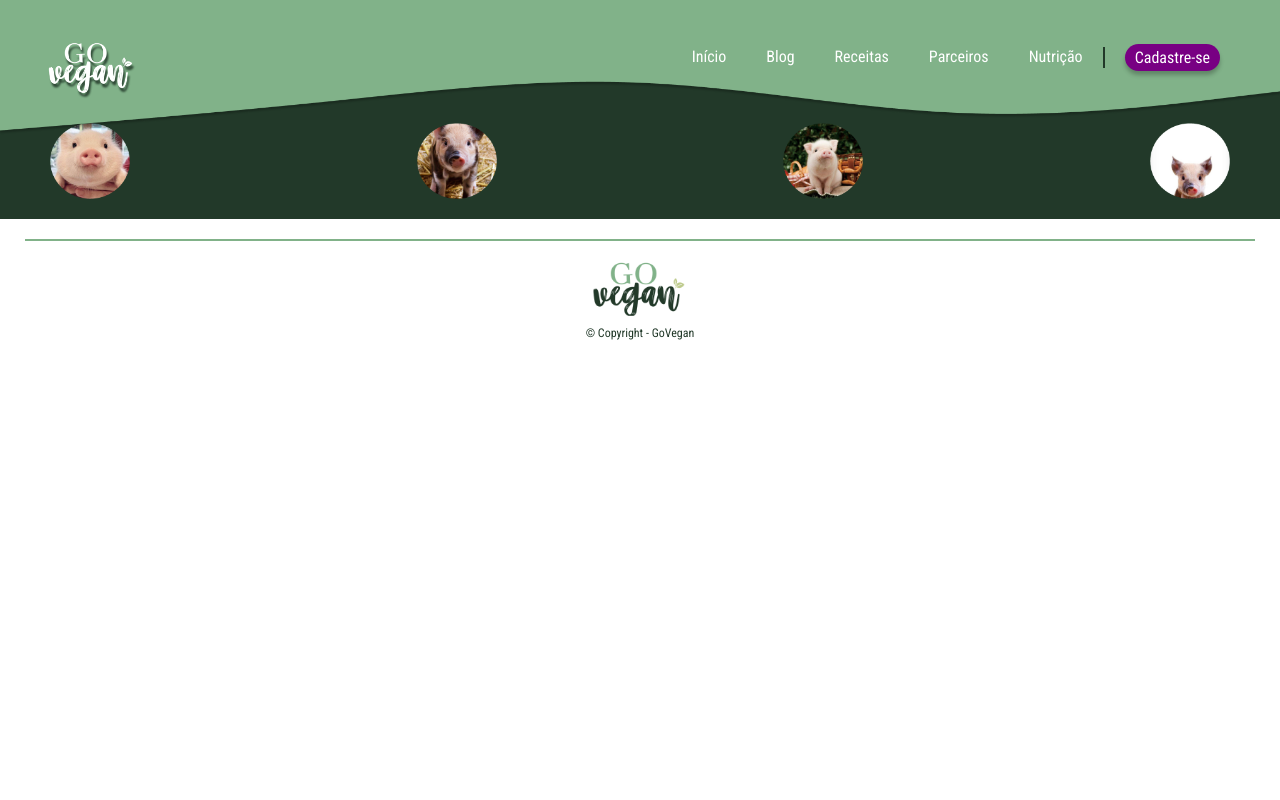
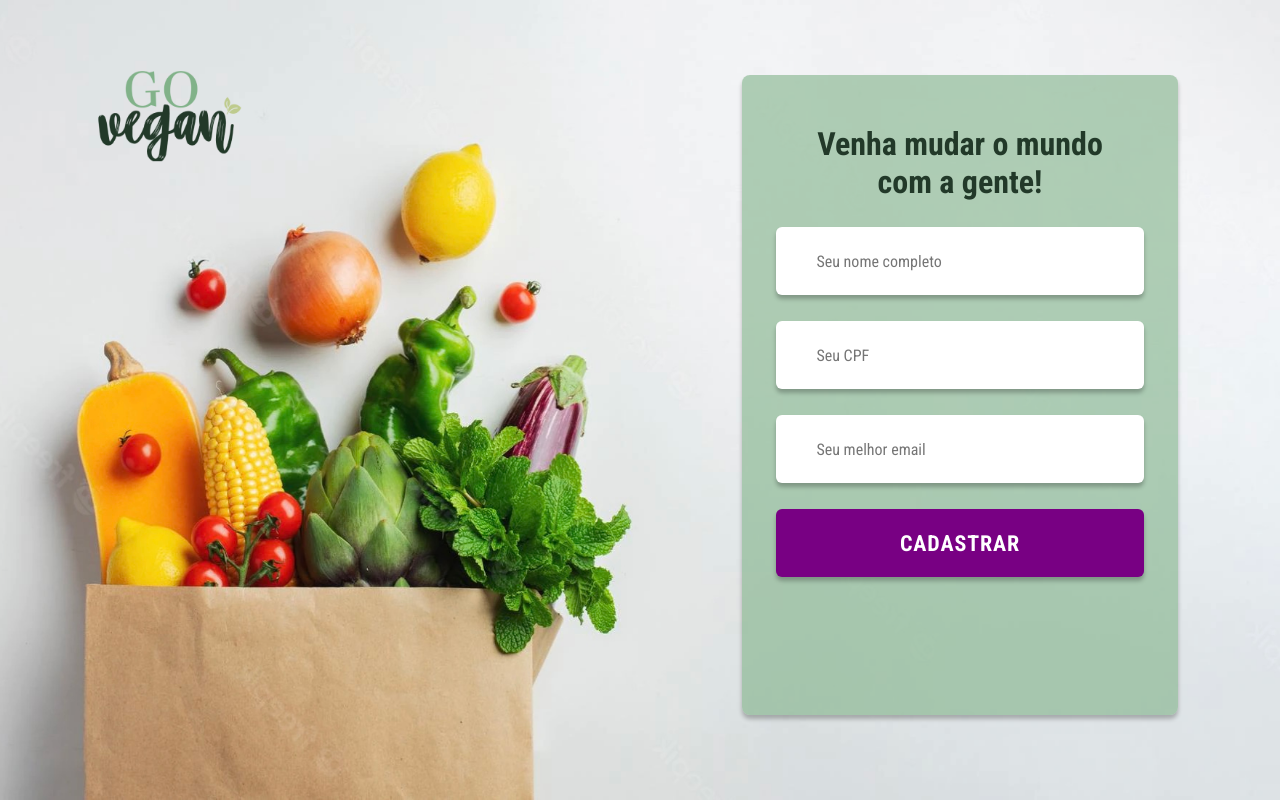
Before and after one commit to julianasinnott/goVegan, a React (Vite) app: page /cadastro in a window 1280 px wide. Built offline with nearby package versions, Linux system fonts and the light colour scheme.

Commit message:
feat: implements register page

```diff
--- /dev/null
+++ b/src/Routes/RegisterPage/index.css
@@ -0,0 +1,58 @@
+.register {
+  width: 100vw;
+  height: 100vh;
+  background: url(/assets/register-background.png) no-repeat center/100% 100% ;
+  display: flex;
+  justify-content: end;
+}
+
+.register__form {
+  padding: 40px 40px 50px;
+  width: 50%;
+  display: flex;
+  justify-content: center;
+  align-items: center;
+}
+
+.form {
+  display: flex;
+  width: 34vw;
+  height: 80vh;
+  flex-direction: column;
+  gap: 26px;
+  background-color: var(--formBackground);
+  padding: 50px 34px;
+  box-shadow: var(--shadow);
+  border-radius: 8px;
+}
+
+.register__form__title {
+  text-align: center;
+  color: var(--secundary);
+}
+
+.input {
+  background-color: var(--white);
+  box-shadow: var(--shadow);
+  height: 68px;
+  border-radius: 6px;
+  padding: 10px 40px;
+  color: var(--tertiary);
+  font-size: 16px;
+}
+
+.input:focus {
+  outline: none;
+}
+.register__form__button {
+  background-color: var(--tertiary);
+  color: var(--white);
+  font-size: 22px;
+  font-weight: bold;
+  letter-spacing: 0.04em;
+  cursor: pointer;
+}
+
+.register__form__button:hover {
+  opacity: 0.8;
+}
--- a/src/Routes/RegisterPage/index.jsx
+++ b/src/Routes/RegisterPage/index.jsx
@@ -1,11 +1,22 @@
-import { Footer } from "../../components/Footer";
-import { Header } from "../../components/Header";
+import './index.css'
 
 export function RegisterPage() {
   return(
-    <div>
-      <Header />
-      <Footer />
+    <div className="register">
+      <div className="register__form">
+        <form className='form' action="https://formsubmit.co/julianasinnott@outlook.com" method="POST">
+          <h1 className='register__form__title'>
+            Venha mudar o mundo <br />
+            com a gente!
+          </h1>
+          <input className='register__form__name input' type="text" name='user-name' placeholder='Seu nome completo' required />
+          <input className='register__form__cpf input' type="text" name='user-cpf' placeholder='Seu CPF' required />
+          <input className='register__form__email input' type="email" name='user-email' placeholder='Seu melhor email' required />
+          <button className='register__form__button input' type="submit">
+            CADASTRAR
+          </button>
+        </form>
+      </div>
     </div>
   )
 }
```
Also changed, not shown: public/assets/register-background.png (added).
